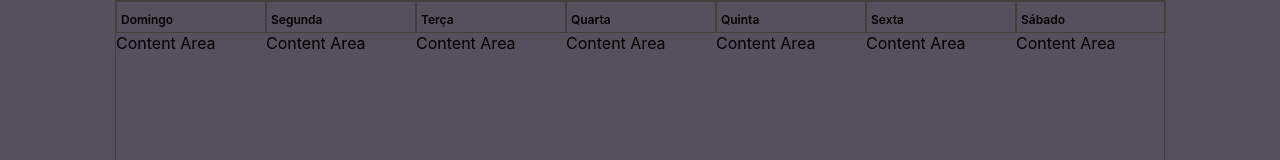
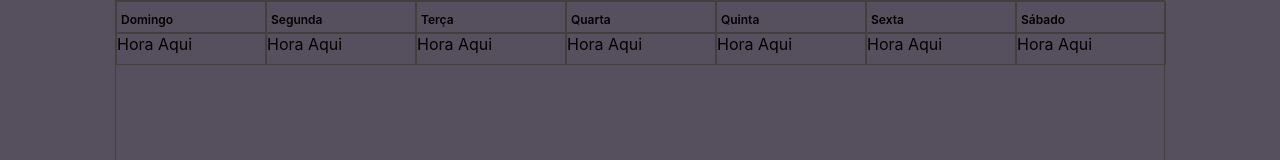
Before and after one commit to franciscoclavero/calendar, a Next.js app: page / in a window 1280 px wide. Shown: the top 160 px of the page. Built offline with nearby package versions, Linux system fonts and the light colour scheme.

Commit message:
feat: create hour area

```diff
--- a/src/components/BodyCalendar/index.tsx
+++ b/src/components/BodyCalendar/index.tsx
@@ -8,7 +8,7 @@ const BodyCalendar = () => {
     <div className={styled.body}>
       {
         dayWeek.map((day) => {
-          return <DayWeekColumn dayWeek={day}/>
+          return <DayWeekColumn key={day} dayWeek={day}/>
         })
       }
     </div>
--- a/src/components/ContentArea/index.tsx
+++ b/src/components/ContentArea/index.tsx
@@ -1,9 +1,10 @@
+import HourArea from "../HourArea";
 import styled from "./style.module.css";
 
 const ContentArea = () => {
   return (
     <div className={styled.body}>
-      Content Area
+      <HourArea />
     </div>
   )
 };
--- /dev/null
+++ b/src/components/HourArea/index.tsx
@@ -0,0 +1,11 @@
+import styled from "./style.module.css";
+
+const HourArea = () => {
+  return (
+    <div className={styled.body}>
+      Hora Aqui
+    </div>
+  );
+};
+
+export default HourArea;
--- /dev/null
+++ b/src/components/HourArea/style.module.css
@@ -0,0 +1,4 @@
+.body {
+  height: 32px;
+  border: 1px solid #41403E;
+}
```
